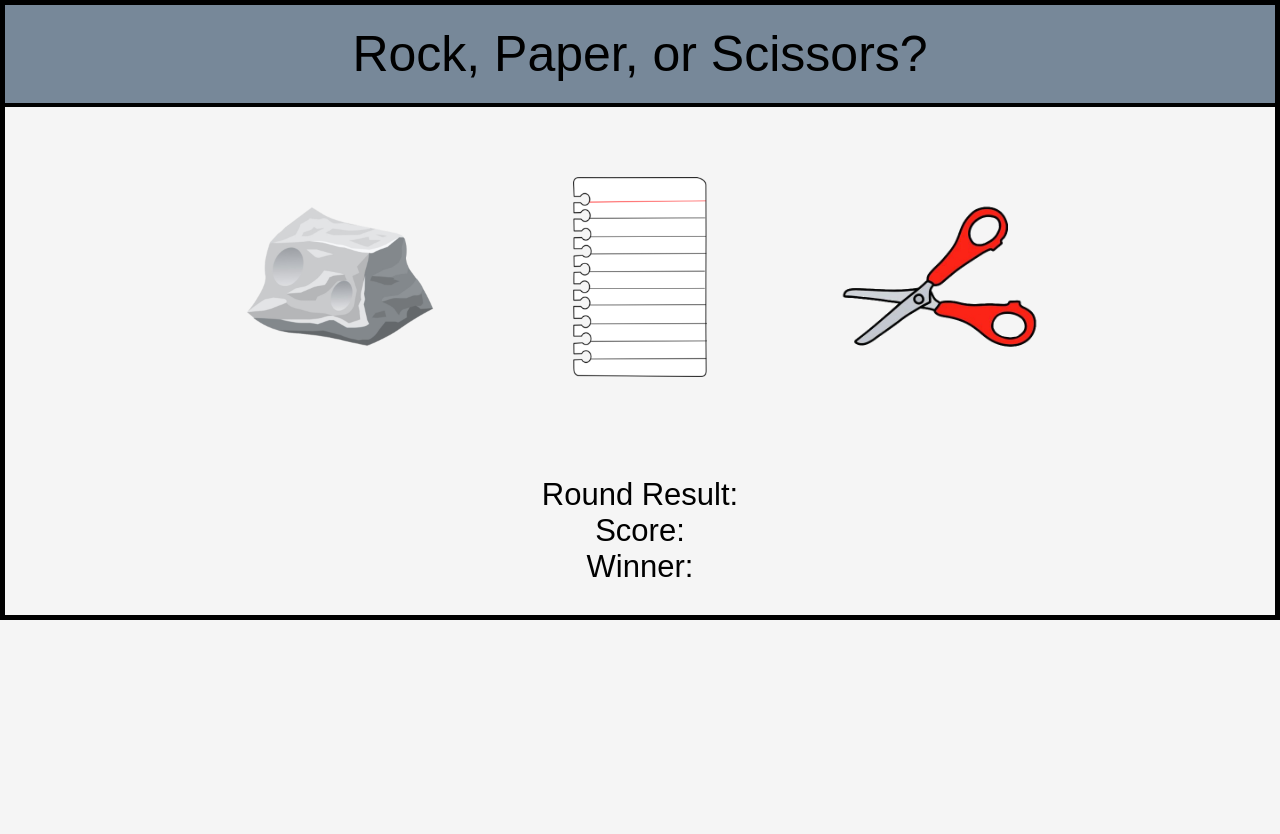
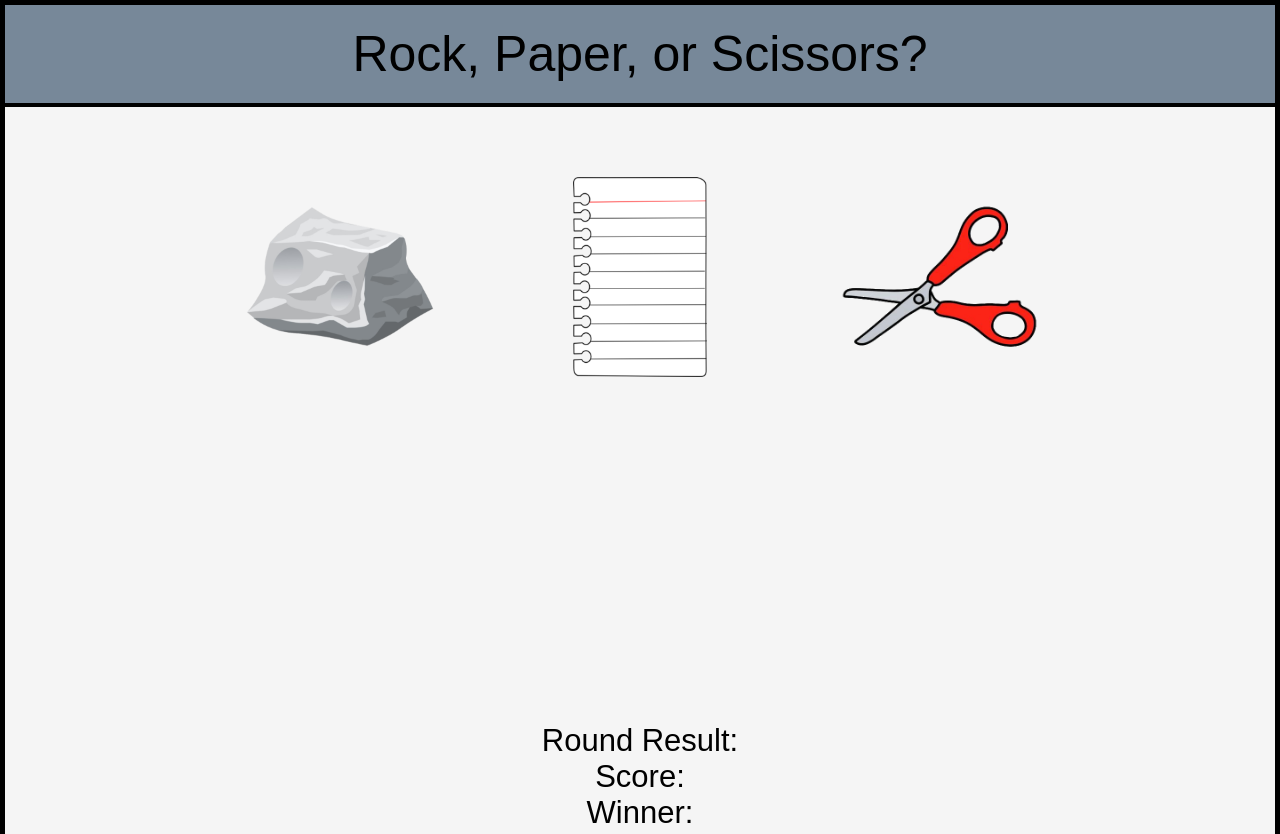
Before and after one commit to Allddo/RockPaperScissors, a plain HTML site: page index.html in a window 1280 px wide. Shown: the top 834 px of the page. Before the commit the page ends 800 px from the top, so only its background shows below. Drawn offline with Linux system fonts and the light colour scheme; a web font is replaced by a local one.

Commit message:
adjust h

```diff
--- a/styles.css
+++ b/styles.css
@@ -8,13 +8,13 @@ button{
 }
 
 body{
-    min-height: 100%;
+    min-height: 1000px;
     background-color: whitesmoke;
     border: 3px solid black;
 }
 
 .bodyContainer{
-    min-height: 100%;
+    min-height: 1000px;
     display: flex;
     flex-direction: column;
     align-items: center;
```
